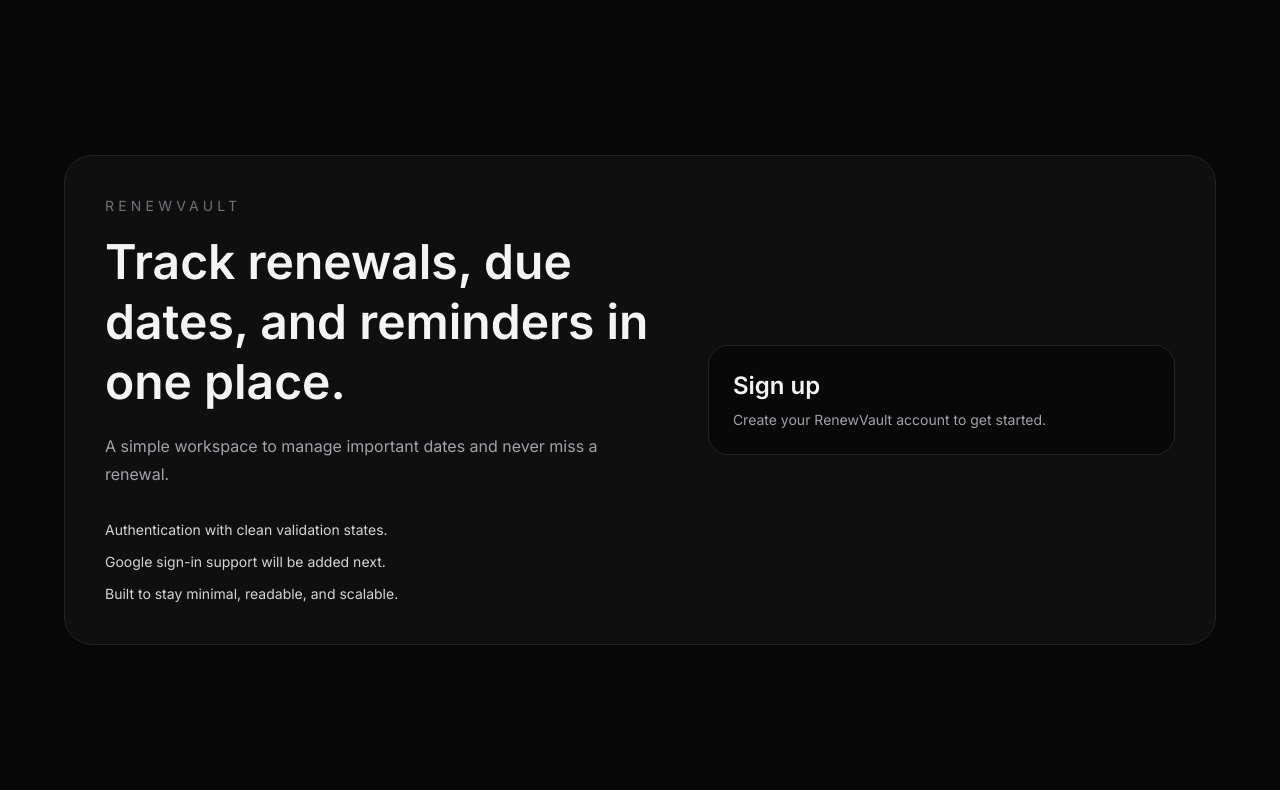
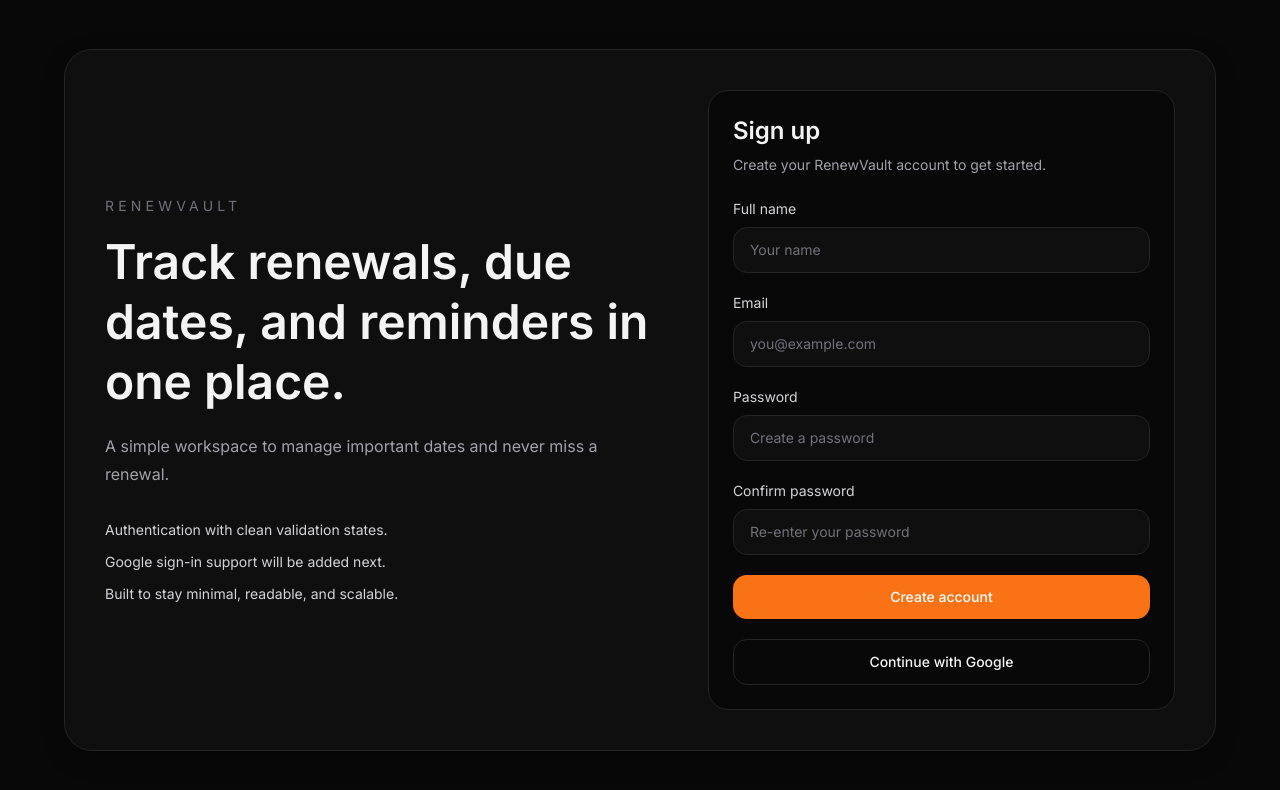
Before and after one commit to Alfee123-web/renewvault, a Next.js app: page /sign-up in a window 1280 px wide. Shown: the top 790 px of the page. Built offline with nearby package versions, Linux system fonts and the light colour scheme.

Commit message:
feat: add sign-up form UI

```diff
--- /dev/null
+++ b/app/components/auth/sign-up-form.tsx
@@ -0,0 +1,139 @@
+"use client";
+
+import { useState } from "react";
+import { Button } from "@/app/components/ui/button";
+import { Input } from "@/app/components/ui/input";
+
+export function SignUpForm() {
+  const [name, setName] = useState("");
+  const [email, setEmail] = useState("");
+  const [password, setPassword] = useState("");
+  const [confirmPassword, setConfirmPassword] = useState("");
+  const [errors, setErrors] = useState<{
+    name?: string;
+    email?: string;
+    password?: string;
+    confirmPassword?: string;
+  }>({});
+
+  function handleSubmit(e: React.FormEvent<HTMLFormElement>) {
+    e.preventDefault();
+
+    const nextErrors: {
+      name?: string;
+      email?: string;
+      password?: string;
+      confirmPassword?: string;
+    } = {};
+
+    if (!name.trim()) nextErrors.name = "Name is required.";
+    if (!email.trim()) nextErrors.email = "Email is required.";
+    if (!password.trim()) nextErrors.password = "Password is required.";
+    if (!confirmPassword.trim()) {
+      nextErrors.confirmPassword = "Please confirm your password.";
+    } else if (password !== confirmPassword) {
+      nextErrors.confirmPassword = "Passwords do not match.";
+    }
+
+    setErrors(nextErrors);
+
+    if (Object.keys(nextErrors).length > 0) return;
+
+    console.log({ name, email, password, confirmPassword });
+  }
+
+  return (
+    <form onSubmit={handleSubmit} className="w-full space-y-5">
+      <div>
+        <label htmlFor="name" className="mb-2 block text-sm text-[var(--text-secondary)]">
+          Full name
+        </label>
+        <Input
+          id="name"
+          type="text"
+          placeholder="Your name"
+          value={name}
+          onChange={(e) => setName(e.target.value)}
+          aria-invalid={!!errors.name}
+          aria-describedby={errors.name ? "name-error" : undefined}
+        />
+        {errors.name && (
+          <p id="name-error" className="mt-2 text-sm text-red-400">
+            {errors.name}
+          </p>
+        )}
+      </div>
+
+      <div>
+        <label htmlFor="email" className="mb-2 block text-sm text-[var(--text-secondary)]">
+          Email
+        </label>
+        <Input
+          id="email"
+          type="email"
+          placeholder="you@example.com"
+          value={email}
+          onChange={(e) => setEmail(e.target.value)}
+          aria-invalid={!!errors.email}
+          aria-describedby={errors.email ? "email-error" : undefined}
+        />
+        {errors.email && (
+          <p id="email-error" className="mt-2 text-sm text-red-400">
+            {errors.email}
+          </p>
+        )}
+      </div>
+
+      <div>
+        <label htmlFor="password" className="mb-2 block text-sm text-[var(--text-secondary)]">
+          Password
+        </label>
+        <Input
+          id="password"
+          type="password"
+          placeholder="Create a password"
+          value={password}
+          onChange={(e) => setPassword(e.target.value)}
+          aria-invalid={!!errors.password}
+          aria-describedby={errors.password ? "password-error" : undefined}
+        />
+        {errors.password && (
+          <p id="password-error" className="mt-2 text-sm text-red-400">
+            {errors.password}
+          </p>
+        )}
+      </div>
+
+      <div>
+        <label htmlFor="confirmPassword" className="mb-2 block text-sm text-[var(--text-secondary)]">
+          Confirm password
+        </label>
+        <Input
+          id="confirmPassword"
+          type="password"
+          placeholder="Re-enter your password"
+          value={confirmPassword}
+          onChange={(e) => setConfirmPassword(e.target.value)}
+          aria-invalid={!!errors.confirmPassword}
+          aria-describedby={errors.confirmPassword ? "confirm-password-error" : undefined}
+        />
+        {errors.confirmPassword && (
+          <p id="confirm-password-error" className="mt-2 text-sm text-red-400">
+            {errors.confirmPassword}
+          </p>
+        )}
+      </div>
+
+      <Button type="submit" className="w-full">
+        Create account
+      </Button>
+
+      <button
+        type="button"
+        className="flex w-full items-center justify-center rounded-[14px] border border-[var(--border)] bg-transparent px-4 py-3 text-sm font-medium text-[var(--text-primary)] hover:bg-[var(--surface-2)]"
+      >
+        Continue with Google
+      </button>
+    </form>
+  );
+}
--- a/app/sign-up/page.tsx
+++ b/app/sign-up/page.tsx
@@ -1,5 +1,6 @@
 import { AuthShell } from "@/app/components/auth/auth-shell";
 import { AuthCard } from "@/app/components/auth/auth-card";
+import { SignUpForm } from "@/app/components/auth/sign-up-form";
 
 export default function SignUpPage() {
   return (
@@ -9,6 +10,10 @@
         <p className="mt-2 text-sm text-[var(--text-body)]">
           Create your RenewVault account to get started.
         </p>
+
+        <div className="mt-6">
+          <SignUpForm />
+        </div>
       </AuthCard>
     </AuthShell>
   );
```
